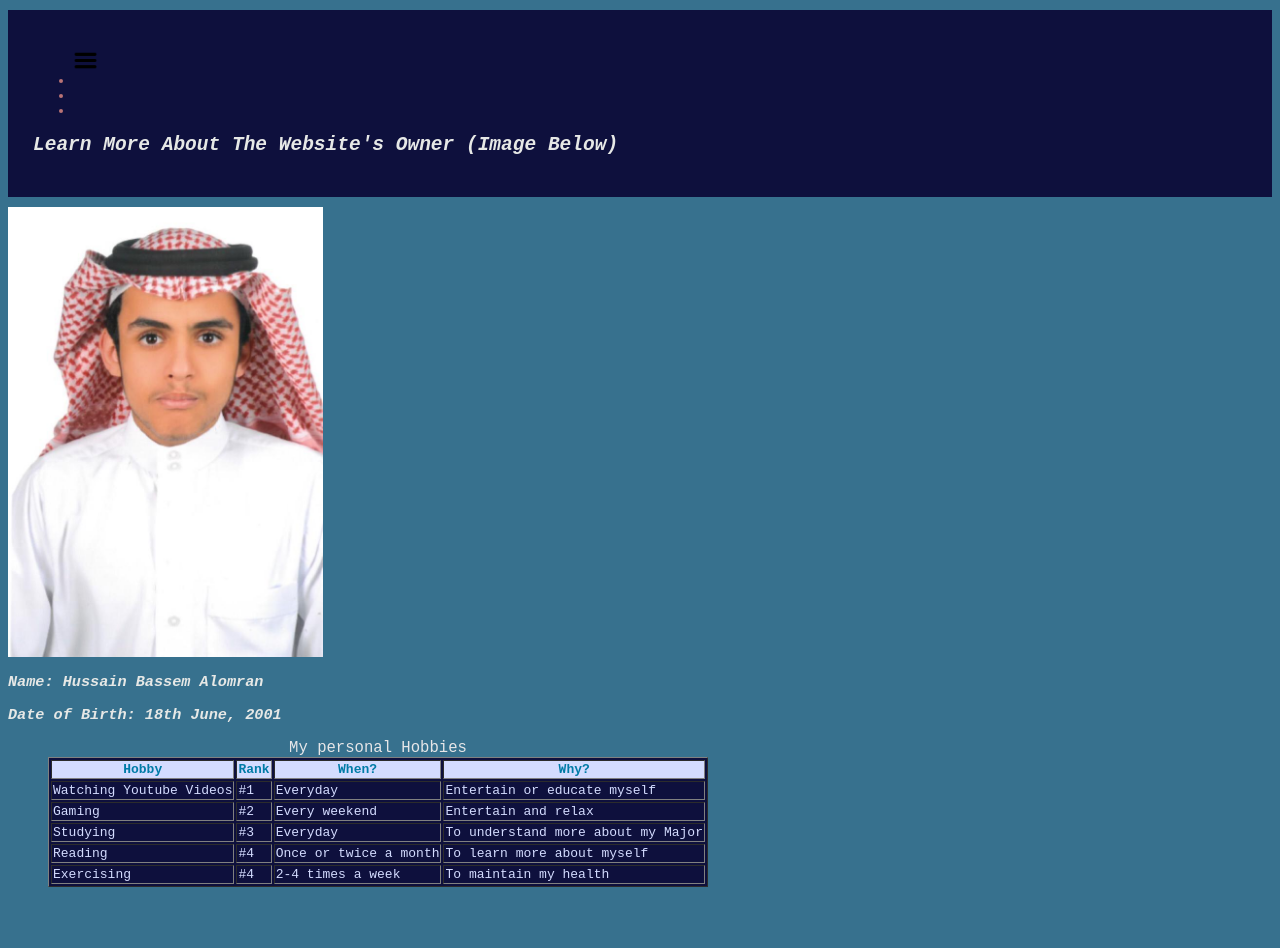
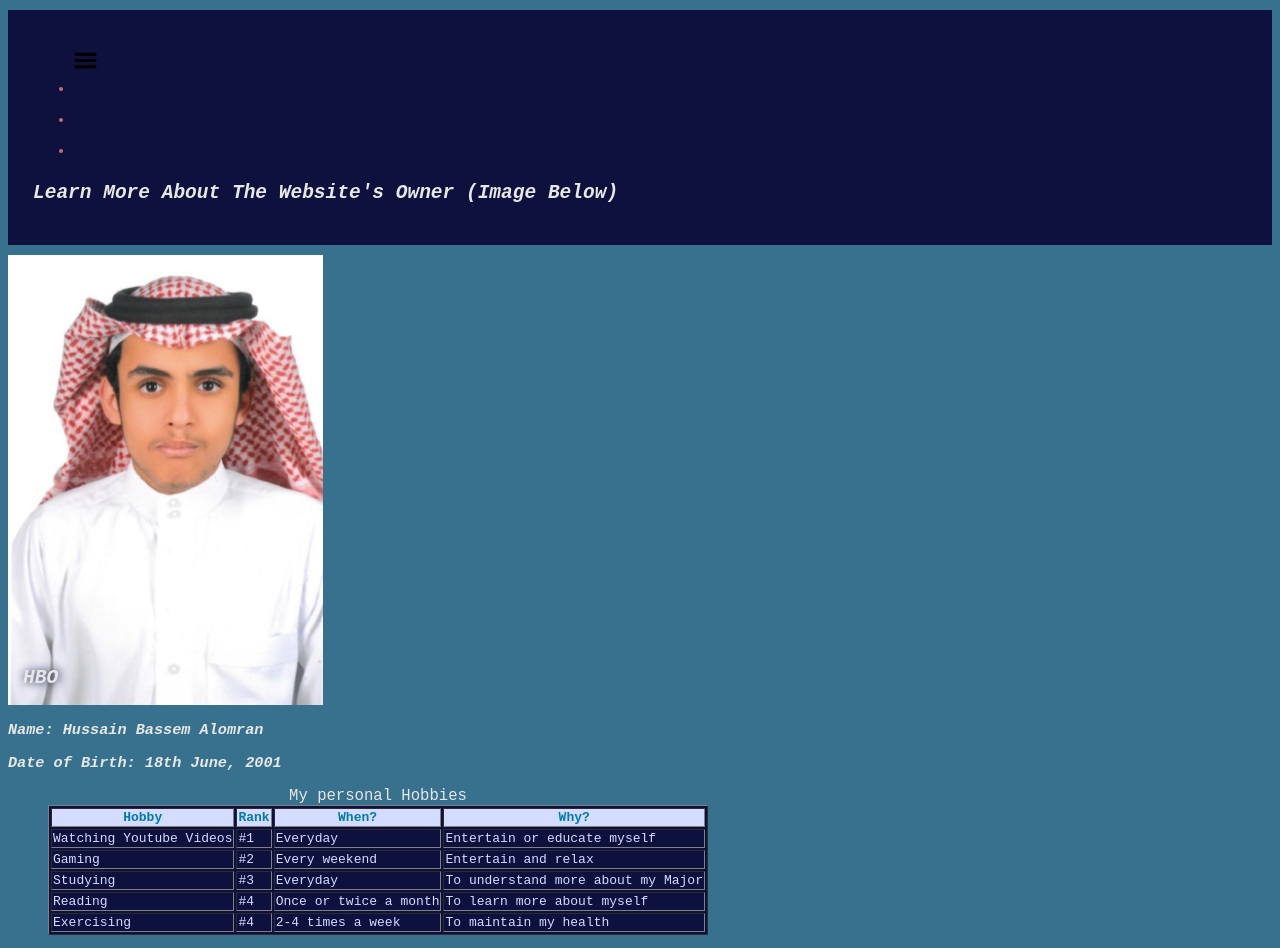
Before and after one commit to HBO2001/swe-363-231, a plain HTML site: page Details.html in a window 1280 px wide. Before the commit the page ends 900 px from the top, so only its background shows below. Drawn offline with Linux system fonts and the light colour scheme.

Commit message:
CSS04_Exercise01

```diff
--- a/Details.html
+++ b/Details.html
@@ -41,7 +41,17 @@
 
         <section>
 
-            <img src = "Images/Profile.jpg" width = "315" height = "450">
+            <div class="Banner">
+
+                <img src = "Images/Profile.jpg" width = "315" height = "450">
+
+                    <div class="Watermark">
+
+                        <h2>HBO</h2>
+
+                    </div>
+
+            </div>
 
             <h3>
 
--- a/Mood-board.css
+++ b/Mood-board.css
@@ -147,6 +147,12 @@ nav li a {
     color: rgba(255,255,255,0);
 
     transition: color 0.3s;
+
+}
+
+nav li{
+
+    padding: 8px;
 }
 
 nav:hover ul li a{
@@ -205,12 +211,12 @@ nav li:nth-child(5) a{
 
     background-color: #0e103d;
 
-    transition: visibility 2s ease-in-out;
+    transition: visibility 1s, opacity 0.75s;
 }
 
 .loader-hidden{
 
-
+    opacity: 0%;
 
     visibility: hidden;
 }
@@ -244,3 +250,29 @@ nav li:nth-child(5) a{
         transform: rotate(1turn);
     }
 }
+
+#current_date{
+
+    text-align-last: right;
+
+    color:#e6e6e8;
+
+    font-size: large;
+
+}
+
+.Banner{
+
+    position: relative;
+}
+
+.Watermark{
+
+    position: absolute;
+
+    bottom: 0;
+
+    left: 15px;
+
+    text-shadow: #0e103d 1px 0px 10px ;
+}
```
Also changed, not shown: MainPage.html (+13 -1 lines), Survey.html (+9 -0 lines).
